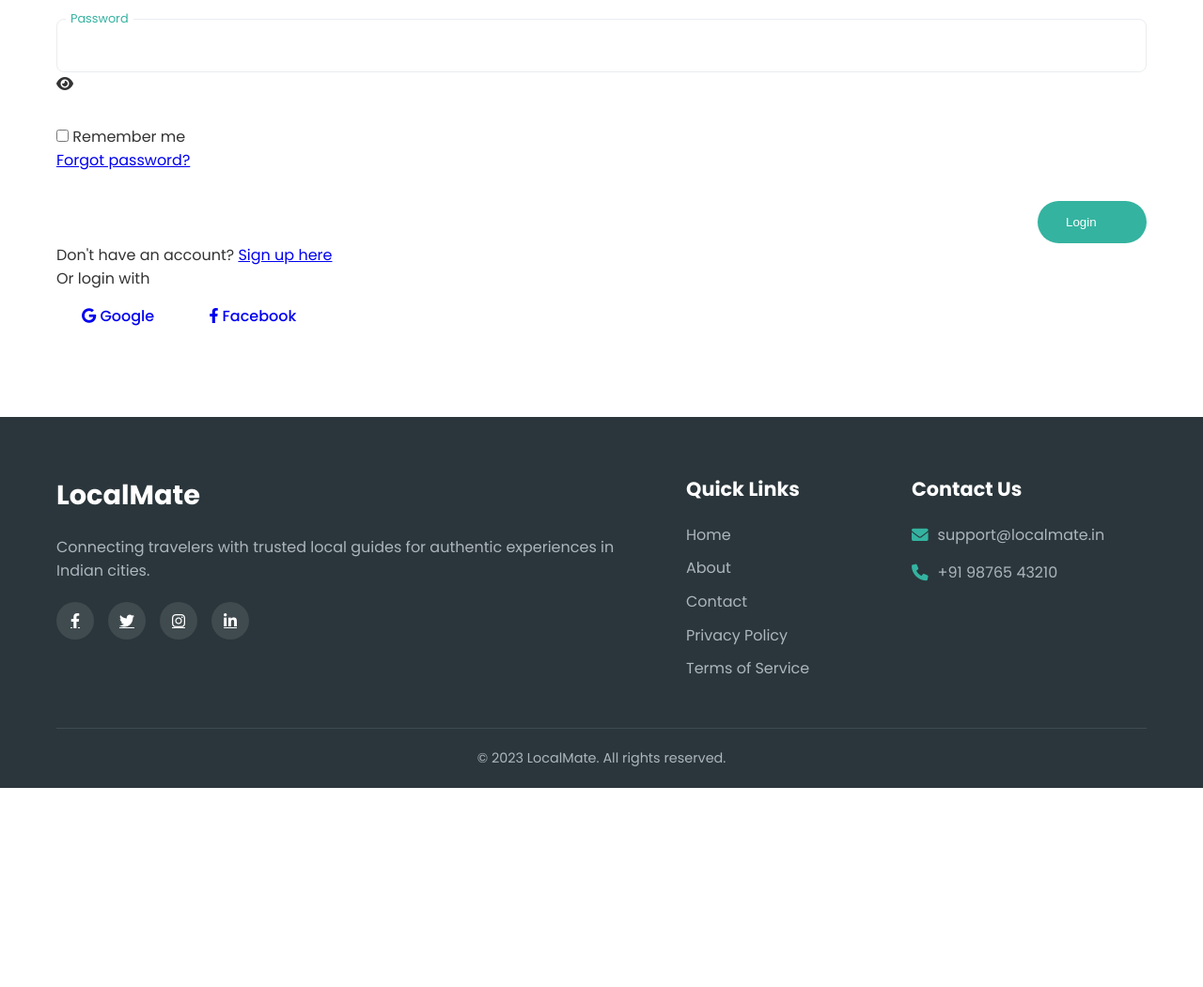
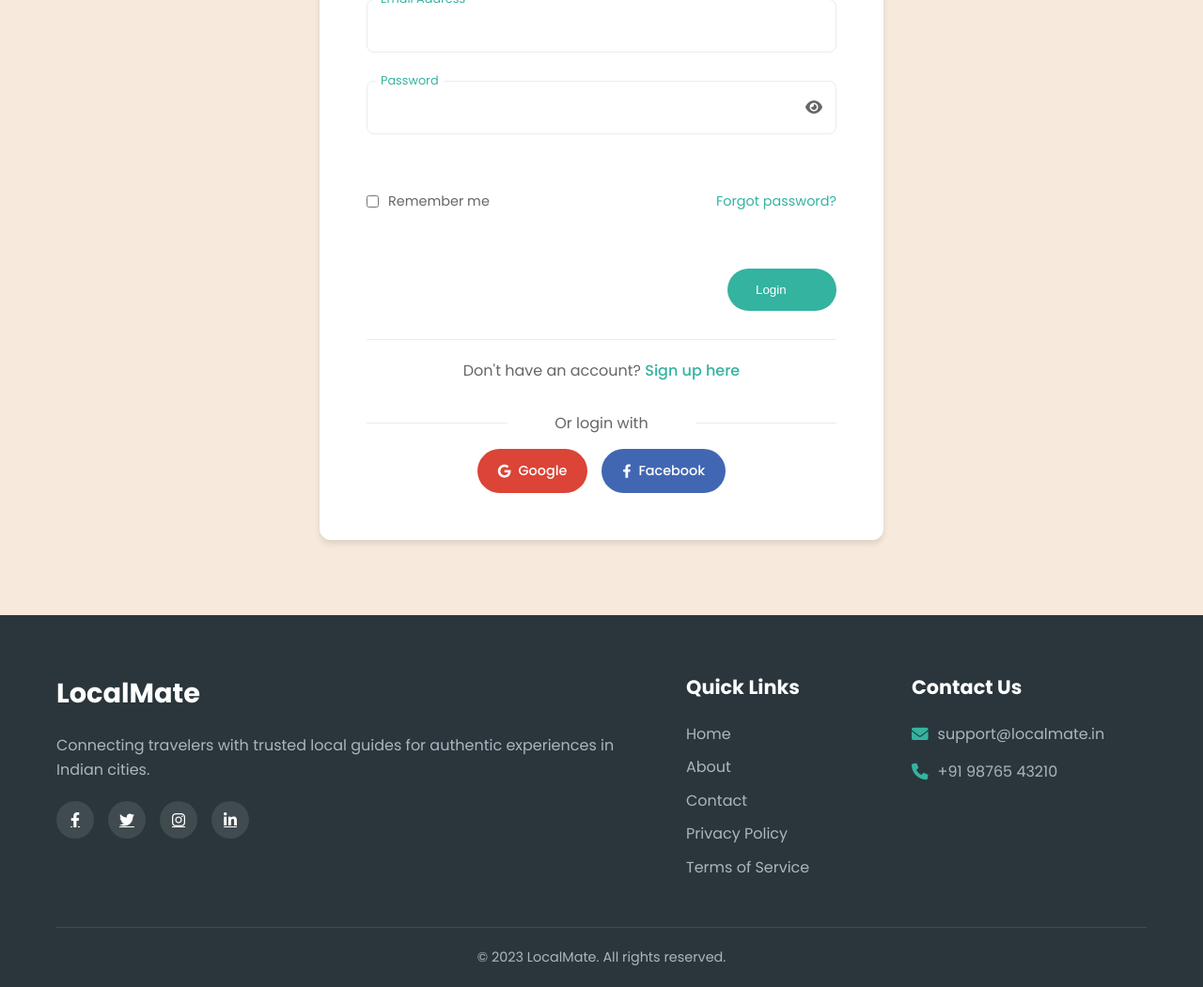
Before and after one commit to qadarparvez/local-mate, a Django app: template website/templates/login.html in a window 1280 px wide. Shown: the part 371-1422 px from the top of the page at 94% size. Before the commit the page ends 1210 px from the top, so only its background shows below. Run offline with Django 5.2, Linux system fonts and the light colour scheme; the template is opened without the code that fills it, so the values that code supplies are empty.

Commit message:
initial commit

```diff
--- a/website/static/script.js
+++ b/website/static/script.js
@@ -138,3 +138,121 @@ document.addEventListener('DOMContentLoaded', function() {
     // Add scroll event listener for animations
     window.addEventListener('scroll', animateOnScroll);
 });
+
+
+
+
+
+
+
+
+
+
+
+
+
+
+
+
+// Add these to the existing script.js file
+
+// Password toggle functionality
+document.addEventListener('DOMContentLoaded', function() {
+    // Toggle password visibility
+    const passwordToggles = document.querySelectorAll('.password-toggle');
+    passwordToggles.forEach(toggle => {
+        toggle.addEventListener('click', function() {
+            const input = this.parentElement.querySelector('input');
+            const icon = this.querySelector('i');
+
+            if (input.type === 'password') {
+                input.type = 'text';
+                icon.classList.remove('fa-eye');
+                icon.classList.add('fa-eye-slash');
+            } else {
+                input.type = 'password';
+                icon.classList.remove('fa-eye-slash');
+                icon.classList.add('fa-eye');
+            }
+        });
+    });
+
+    // Signup form handling
+    const signupForm = document.getElementById('signupForm');
+    if (signupForm) {
+        signupForm.addEventListener('submit', function(e) {
+            e.preventDefault();
+
+            // Get form values
+            const name = document.getElementById('signupName').value.trim();
+            const email = document.getElementById('signupEmail').value.trim();
+            const password = document.getElementById('signupPassword').value;
+            const confirmPassword = document.getElementById('signupConfirmPassword').value;
+            const userType = document.getElementById('userType').value;
+            const termsAgreed = document.getElementById('termsAgreement').checked;
+
+            // Validation
+            if (!name || !email || !password || !confirmPassword || !userType) {
+                alert('Please fill in all required fields.');
+                return;
+            }
+
+            if (!validateEmail(email)) {
+                alert('Please enter a valid email address.');
+                return;
+            }
+
+            if (password.length < 8) {
+                alert('Password must be at least 8 characters long.');
+                return;
+            }
+
+            if (password !== confirmPassword) {
+                alert('Passwords do not match.');
+                return;
+            }
+
+            if (!termsAgreed) {
+                alert('You must agree to the Terms of Service and Privacy Policy.');
+                return;
+            }
+
+            // Simulate form submission
+            setTimeout(() => {
+                signupForm.style.display = 'none';
+                document.getElementById('signupSuccess').style.display = 'block';
+            }, 1000);
+        });
+    }
+
+    // Login form handling
+    const loginForm = document.getElementById('loginForm');
+    if (loginForm) {
+        loginForm.addEventListener('submit', function(e) {
+            e.preventDefault();
+
+            // Get form values
+            const email = document.getElementById('loginEmail').value.trim();
+            const password = document.getElementById('loginPassword').value;
+            const rememberMe = document.getElementById('rememberMe').checked;
+
+            // Validation
+            if (!email || !password) {
+                alert('Please fill in all required fields.');
+                return;
+            }
+
+            if (!validateEmail(email)) {
+                alert('Please enter a valid email address.');
+                return;
+            }
+
+            // Simulate form submission
+            setTimeout(() => {
+                alert('Login successful! Redirecting to dashboard...');
+                // In a real app, you would redirect here
+                // window.location.href = 'dashboard.html';
+            }, 1000);
+        });
+    }
+});
--- a/website/static/style.css
+++ b/website/static/style.css
@@ -1110,3 +1110,212 @@ blockquote::before {
         flex-direction: column;
     }
 }
+
+
+
+
+
+
+
+
+
+/* Auth Page Styles */
+.auth-hero {
+    height: 300px;
+    background: linear-gradient(rgba(0, 0, 0, 0.5), rgba(0, 0, 0, 0.5)), url('../assets/images/auth-hero.jpg') no-repeat center center/cover;
+    color: var(--white);
+    display: flex;
+    align-items: center;
+    text-align: center;
+    margin-top: 70px;
+}
+
+.auth-hero h1 {
+    font-size: 2.5rem;
+    margin-bottom: 15px;
+}
+
+.auth-form-section {
+    background-color: var(--secondary);
+    padding-top: 0;
+    margin-top: -50px;
+}
+
+.auth-form-container {
+    max-width: 600px;
+    margin: 0 auto;
+    background-color: var(--white);
+    padding: 50px;
+    border-radius: 12px;
+    box-shadow: var(--shadow);
+    position: relative;
+}
+
+.auth-footer {
+    text-align: center;
+    margin-top: 30px;
+    padding-top: 20px;
+    border-top: 1px solid var(--gray-light);
+}
+
+.auth-footer p {
+    color: var(--text-medium);
+}
+
+.auth-footer a {
+    color: var(--primary);
+    text-decoration: none;
+    font-weight: 500;
+}
+
+.auth-footer a:hover {
+    text-decoration: underline;
+}
+
+.checkbox-group {
+    display: flex;
+    align-items: center;
+    margin: 15px 0;
+}
+
+.checkbox-group input {
+    margin-right: 10px;
+    width: auto;
+}
+
+.checkbox-group label {
+    position: static;
+    transform: none;
+    font-size: 0.9rem;
+    color: var(--text-medium);
+    padding: 0;
+}
+
+.checkbox-group a {
+    color: var(--primary);
+    text-decoration: none;
+}
+
+.checkbox-group a:hover {
+    text-decoration: underline;
+}
+
+.form-options {
+    display: flex;
+    justify-content: space-between;
+    align-items: center;
+    margin: 15px 0;
+}
+
+.forgot-password {
+    color: var(--primary);
+    text-decoration: none;
+    font-size: 0.9rem;
+}
+
+.forgot-password:hover {
+    text-decoration: underline;
+}
+
+.password-toggle {
+    position: absolute;
+    right: 15px;
+    top: 50%;
+    transform: translateY(-50%);
+    cursor: pointer;
+    color: var(--text-medium);
+}
+
+.social-login {
+    text-align: center;
+    margin-top: 30px;
+}
+
+.social-login p {
+    color: var(--text-medium);
+    margin-bottom: 15px;
+    position: relative;
+}
+
+.social-login p::before,
+.social-login p::after {
+    content: '';
+    position: absolute;
+    top: 50%;
+    width: 30%;
+    height: 1px;
+    background-color: var(--gray-light);
+}
+
+.social-login p::before {
+    left: 0;
+}
+
+.social-login p::after {
+    right: 0;
+}
+
+.social-buttons {
+    display: flex;
+    gap: 15px;
+    justify-content: center;
+}
+
+.btn-social {
+    display: flex;
+    align-items: center;
+    gap: 8px;
+    padding: 10px 20px;
+    border-radius: 30px;
+    font-size: 0.9rem;
+}
+
+.btn-social.google {
+    background-color: #db4437;
+    color: white;
+}
+
+.btn-social.facebook {
+    background-color: #4267B2;
+    color: white;
+}
+
+.btn-social:hover {
+    opacity: 0.9;
+    transform: translateY(-3px);
+}
+
+/* Responsive Styles for Auth Pages */
+@media (max-width: 768px) {
+    .auth-hero {
+        height: 250px;
+    }
+
+    .auth-hero h1 {
+        font-size: 2rem;
+    }
+
+    .auth-form-container {
+        padding: 30px;
+    }
+
+    .social-buttons {
+        flex-direction: column;
+    }
+}
+
+@media (max-width: 576px) {
+    .auth-hero {
+        height: 200px;
+    }
+
+    .form-options {
+        flex-direction: column;
+        align-items: flex-start;
+        gap: 10px;
+    }
+
+    .forgot-password {
+        align-self: flex-end;
+    }
+}
--- a/website/templates/login.html
+++ b/website/templates/login.html
@@ -1,10 +1,11 @@
+ {% load static %}
 <!DOCTYPE html>
 <html lang="en">
 <head>
     <meta charset="UTF-8">
     <meta name="viewport" content="width=device-width, initial-scale=1.0">
     <title>Login - LocalMate</title>
-    <link rel="stylesheet" href="css/style.css">
+    <link rel="stylesheet" href="{% static "style.css" %}">
     <link href="https://fonts.googleapis.com/css2?family=Poppins:wght@300;400;500;600;700&display=swap" rel="stylesheet">
     <link rel="stylesheet" href="https://cdnjs.cloudflare.com/ajax/libs/font-awesome/6.0.0-beta3/css/all.min.css">
 </head>
@@ -120,6 +121,6 @@
         </div>
     </footer>
 
-    <script src="js/script.js"></script>
+    <script src="{% static "script.js" %}"></script>
 </body>
 </html>
--- a/website/templates/sighnup.html
+++ b/website/templates/sighnup.html
@@ -1,10 +1,11 @@
+ {% load static %}
 <!DOCTYPE html>
 <html lang="en">
 <head>
     <meta charset="UTF-8">
     <meta name="viewport" content="width=device-width, initial-scale=1.0">
     <title>Sign Up - LocalMate</title>
-    <link rel="stylesheet" href="css/style.css">
+    <link rel="stylesheet" href="{% static "style.css" %}">
     <link href="https://fonts.googleapis.com/css2?family=Poppins:wght@300;400;500;600;700&display=swap" rel="stylesheet">
     <link rel="stylesheet" href="https://cdnjs.cloudflare.com/ajax/libs/font-awesome/6.0.0-beta3/css/all.min.css">
 </head>
@@ -131,6 +132,6 @@
         </div>
     </footer>
 
-    <script src="js/script.js"></script>
+    <script src="{% static "script.js" %}"></script>
 </body>
 </html>
```
